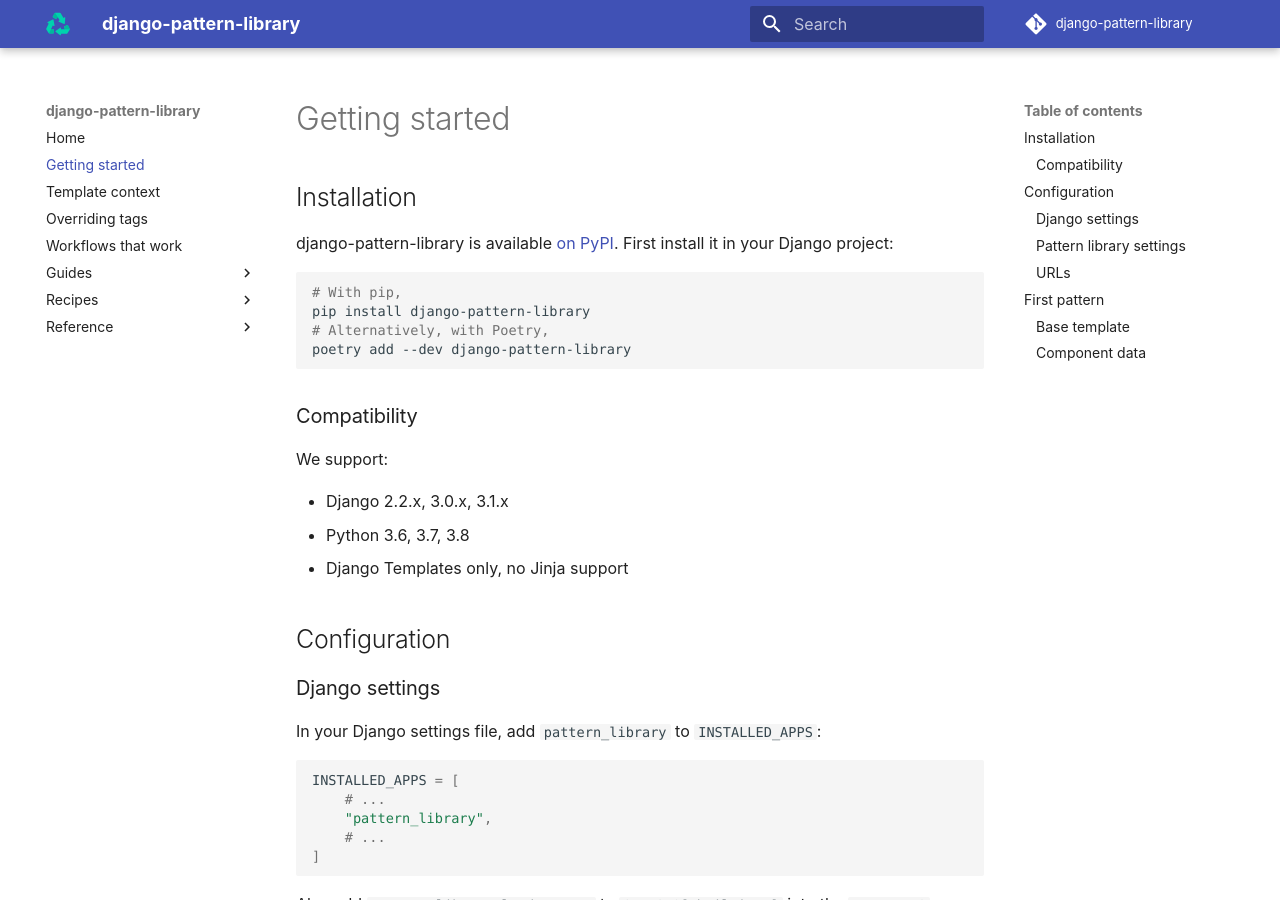
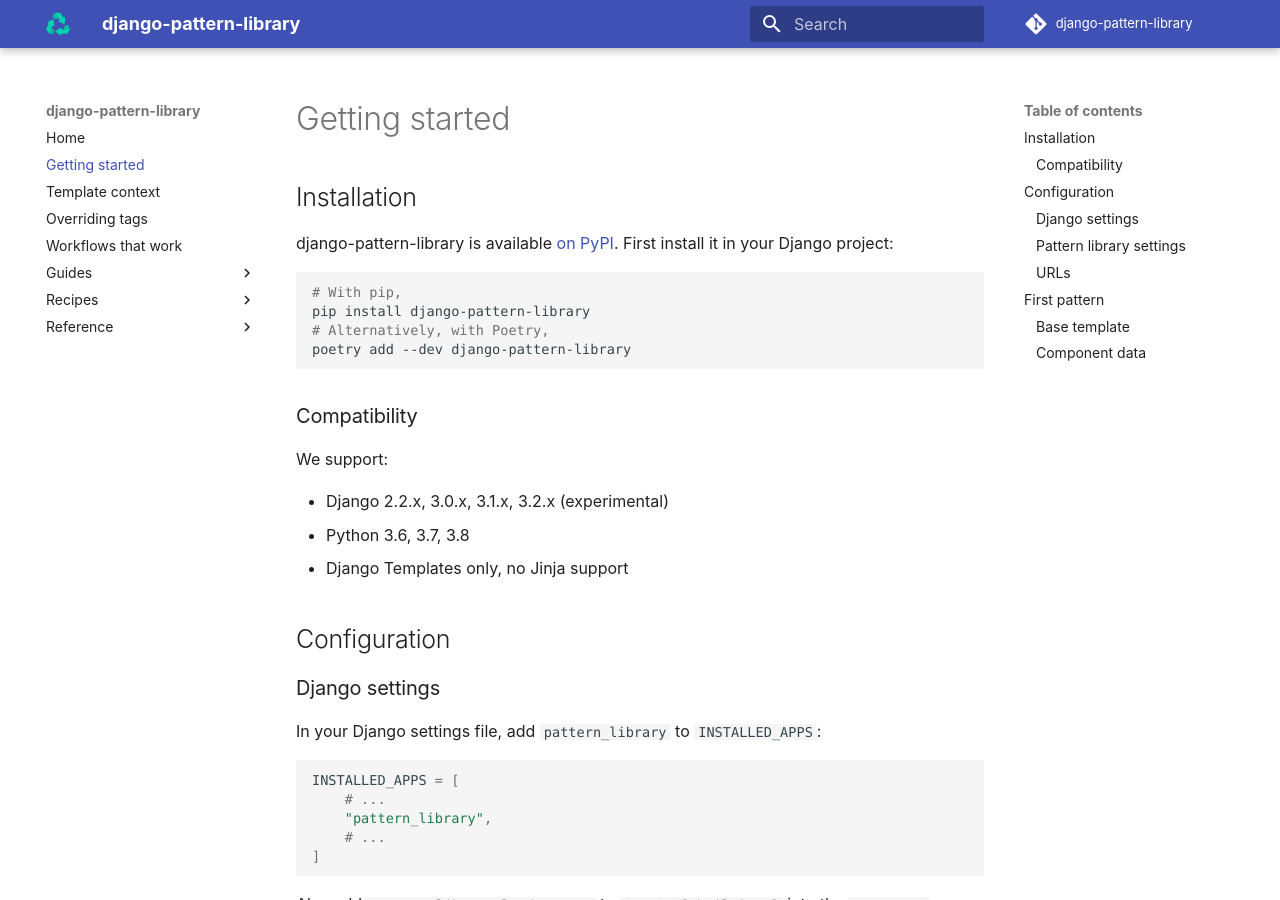
Before and after one commit to torchbox/django-pattern-library, an MkDocs documentation site: the page built from docs/getting-started.md, in a window 1280 px wide and 900 px high. Built offline with MkDocs 1.6.1 and Material for MkDocs 9.7.7, drawn with Linux system fonts in a browser that asks for light colours; comment, search, counter and statistics services are not loaded.

Commit message:
Tentatively declare support for Django 3.2, based on tests running with django master

```diff
--- a/docs/getting-started.md
+++ b/docs/getting-started.md
@@ -15,7 +15,7 @@
 
 We support:
 
-- Django 2.2.x, 3.0.x, 3.1.x
+- Django 2.2.x, 3.0.x, 3.1.x, 3.2.x (experimental)
 - Python 3.6, 3.7, 3.8
 - Django Templates only, no Jinja support
 
--- a/pyproject.toml
+++ b/pyproject.toml
@@ -23,6 +23,7 @@
     "Framework :: Django :: 2.2",
     "Framework :: Django :: 3.0",
     "Framework :: Django :: 3.1",
+    "Framework :: Django :: 3.2",
 ]
 packages = [
     { include = "pattern_library" },
@@ -36,7 +37,7 @@
 
 [tool.poetry.dependencies]
 python = "^3.6"
-Django = ">=2.2,<3.2"
+Django = ">=2.2,<4.0"
 PyYAML = "^5.1"
 Markdown = "^3.1"
 
```
